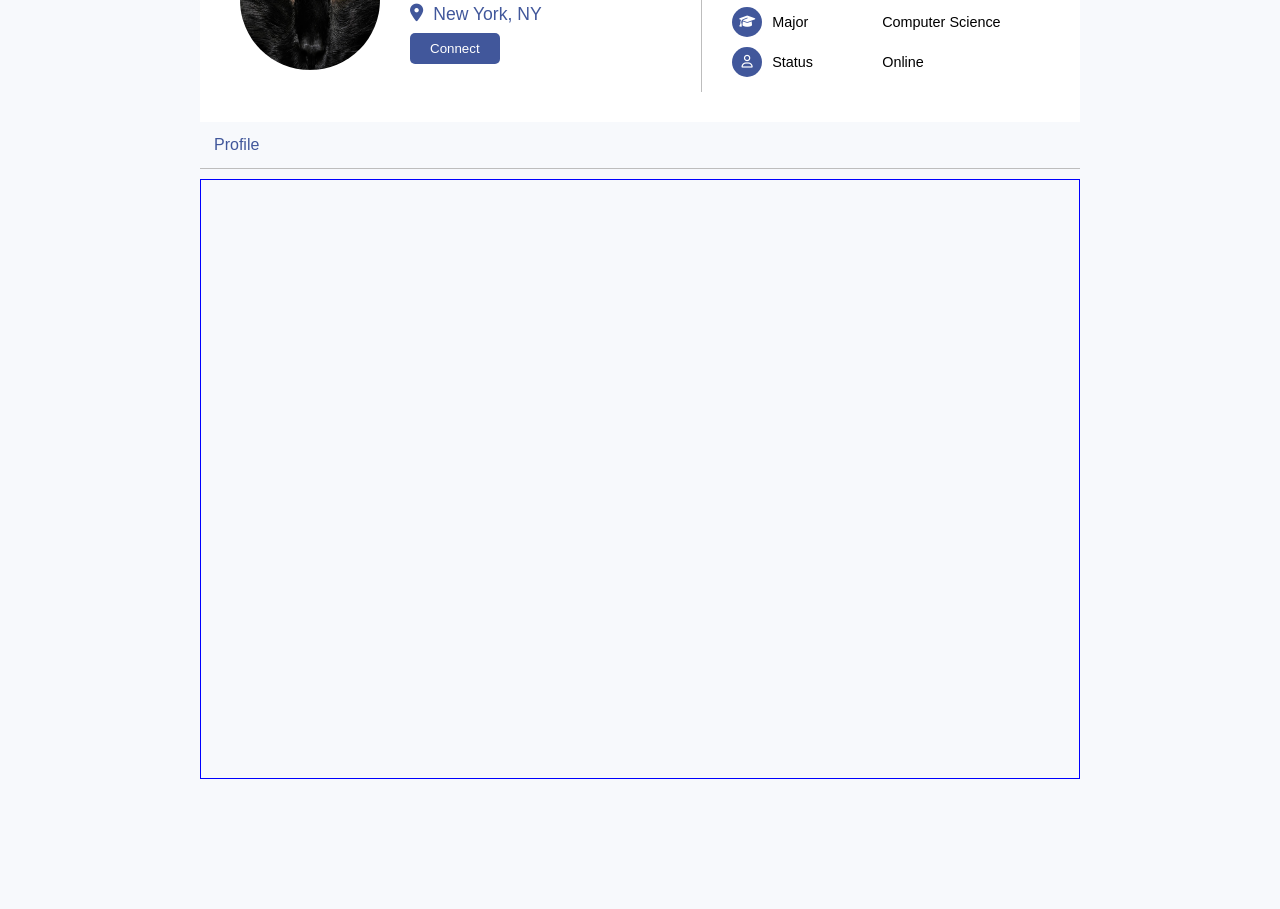
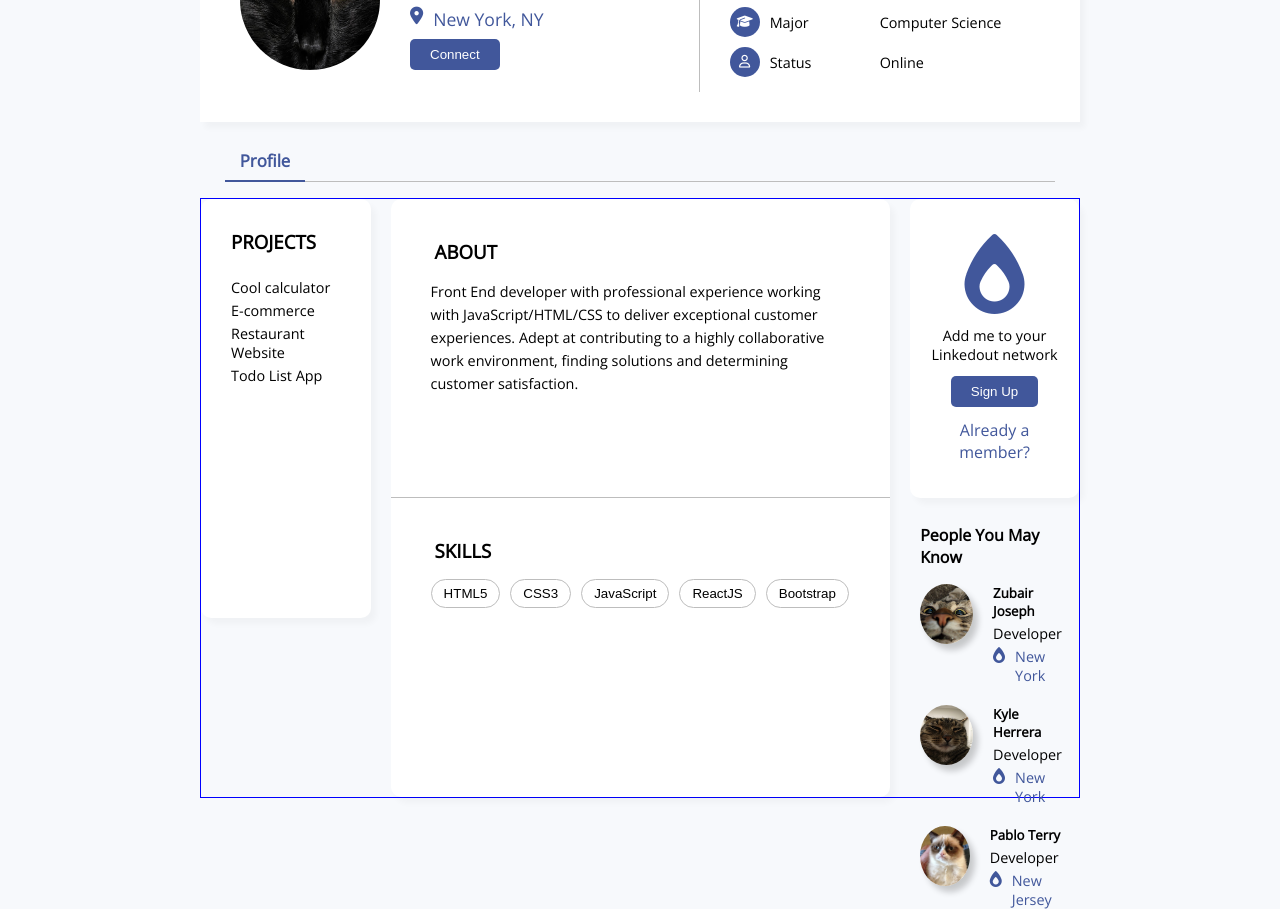
Before and after one commit to Swhag/Landing-Pages-Project, a plain HTML site: page Sample-Page/profile.html in a window 1280 px wide. Shown: the part 248-1157 px from the top of the page. Before the commit the page ends 1027 px from the top, so only its background shows below. Drawn offline with nearby package versions, Linux system fonts and the light colour scheme.

Commit message:
profile page profile content section updated

```diff
--- a/Sample-Page/profile.html
+++ b/Sample-Page/profile.html
@@ -79,16 +79,89 @@
       </section>
 
       <section class="profile-content-container">
-        <div class="profile-tab">Profile</div>
+        <div class="profile-tab"><h5>Profile</h5></div>
         <div class="profile-content">
-          <div class="profile-left"></div>
+          <div class="profile-left">
+            <h3>PROJECTS</h3>
+            <ul>
+              <li>Cool calculator</li>
+              <li>E-commerce</li>
+              <li>Restaurant Website</li>
+              <li>Todo List App</li>
+            </ul>
+          </div>
           <div class="profile-mid">
-            <div class="profile-mid-top"></div>
-            <div class="profile-mid-bottom"></div>
+            <div class="profile-mid-top">
+              <h3>ABOUT</h3>
+              <p>
+                Front End developer with professional experience working with
+                JavaScript/HTML/CSS to deliver exceptional customer experiences.
+                Adept at contributing to a highly collaborative work
+                environment, finding solutions and determining customer
+                satisfaction.
+              </p>
+            </div>
+            <div class="profile-mid-bottom">
+              <h3>SKILLS</h3>
+              <div class="skill-tags">
+                <button>HTML5</button>
+                <button>CSS3</button>
+                <button>JavaScript</button>
+                <button>ReactJS</button>
+                <button>Bootstrap</button>
+              </div>
+            </div>
           </div>
+
           <div class="profile-right">
-            <div class="profile-right-top"></div>
-            <div class="profile-right-bottom"></div>
+            <div class="profile-right-top">
+              <i class="fa-solid fa-fire-flame-simple"></i>
+
+              <h4>Add me to your Linkedout network</h4>
+              <button>Sign Up</button>
+              <p>Already a member?</p>
+            </div>
+
+            <div class="profile-right-bottom">
+              <h4>People You May Know</h4>
+              <div class="people-list">
+                <div class="people">
+                  <img src="./img/Profile/cat1.jpg" />
+                  <div class="people-info">
+                    <h5>Zubair Joseph</h5>
+                    <p>Developer</p>
+                    <div class="people-location">
+                      <i class="fa-solid fa-fire-flame-simple"></i>
+                      <p>New York</p>
+                    </div>
+                  </div>
+                </div>
+
+                <div class="people">
+                  <img src="./img/Profile/cat2.jpg" />
+                  <div class="people-info">
+                    <h5>Kyle Herrera</h5>
+                    <p>Developer</p>
+                    <div class="people-location">
+                      <i class="fa-solid fa-fire-flame-simple"></i>
+                      <p>New York</p>
+                    </div>
+                  </div>
+                </div>
+
+                <div class="people">
+                  <img src="./img/Profile/cat3.png" />
+                  <div class="people-info">
+                    <h5>Pablo Terry</h5>
+                    <p>Developer</p>
+                    <div class="people-location">
+                      <i class="fa-solid fa-fire-flame-simple"></i>
+                      <p>New Jersey</p>
+                    </div>
+                  </div>
+                </div>
+              </div>
+            </div>
           </div>
         </div>
       </section>
--- a/Sample-Page/styles/main.css
+++ b/Sample-Page/styles/main.css
@@ -1,3 +1,5 @@
+@import url('https://fonts.googleapis.com/css2?family=Open+Sans&display=swap');
+
 * {
   padding: 0;
   margin: 0;
@@ -11,7 +13,7 @@ html {
 body {
   margin: 0;
   padding: 0px;
-  font-family: 'Montserrat', sans-serif;
+  font-family: 'Open Sans', sans-serif;
 }
 
 a:link {
@@ -20,6 +22,10 @@ a:link {
 
 a:visited {
   text-decoration: none;
+}
+
+li {
+  list-style: none;
 }
 
 button {
@@ -64,6 +70,7 @@ button {
 }
 
 .navbar .nav-items {
+  border-bottom: 1px solid transparent;
   font-size: 1.2rem;
   display: flex;
   gap: 20px;
--- a/Sample-Page/styles/profile.css
+++ b/Sample-Page/styles/profile.css
@@ -33,6 +33,7 @@ body {
   display: flex;
   justify-content: space-between;
   align-items: center;
+  box-shadow: 5px 6px 6px 0 hsl(0 0% 0% / 0.03);
 }
 
 .top-banner-left {
@@ -197,12 +198,182 @@ body {
 .profile-tab {
   color: var(--primary-color);
   border-bottom: 1px solid var(--secondary-color);
-  padding: 14px;
-  margin-bottom: 10px;
+  margin: 10px 25px 10px 25px;
+  height: 50px;
+  position: relative;
+}
+
+.profile-tab h5 {
+  border-bottom: 2px solid var(--primary-color);
+  font-size: 1.05rem;
+  width: 80px;
+  padding: 8px;
+
+  bottom: -1px;
+  position: absolute;
+  text-align: center;
 }
 
 .profile-content {
   border: 1px solid blue;
   width: 100%;
   height: 600px;
+  margin-top: 16px;
+  display: flex;
+  gap: 20px;
 }
+
+.profile-left {
+  background-color: #fff;
+  width: 20%;
+  height: 70%;
+  padding: 30px;
+  border-radius: 10px;
+  box-shadow: 5px 6px 6px 0 hsl(0 0% 0% / 0.03);
+}
+
+.profile-left h3 {
+  margin-bottom: 24px;
+}
+
+.profile-left li {
+  margin: 4px 0px;
+  font-size: 0.9rem;
+}
+
+.profile-mid {
+  background-color: #fff;
+  width: 60%;
+  height: 100%;
+  border-radius: 10px;
+  box-shadow: 5px 6px 6px 0 hsl(0 0% 0% / 0.03);
+}
+
+.profile-mid-bottom,
+.profile-mid-top {
+  width: 100%;
+  height: 50%;
+  padding: 40px;
+}
+
+.profile-mid-top h3,
+.profile-mid-bottom h3 {
+  margin-bottom: 16px;
+  margin-left: 4px;
+}
+
+.profile-mid-top {
+  border-bottom: 1px solid var(--secondary-color);
+}
+
+.profile-mid-top p {
+  font-size: 0.9rem;
+}
+
+.profile-mid-top p {
+  line-height: 1.6;
+}
+
+.skill-tags {
+  display: flex;
+  flex-wrap: wrap;
+  gap: 10px;
+}
+
+.skill-tags button {
+  border: 1px solid var(--secondary-color);
+  background-color: #fff;
+
+  padding: 6px 12px;
+  border-radius: 25px;
+}
+
+.profile-right {
+  width: 20%;
+  height: 100%;
+}
+
+.profile-right-top {
+  background-color: #fff;
+  width: 100%;
+  height: 50%;
+  padding: 20px;
+  border-radius: 10px;
+
+  display: flex;
+  flex-direction: column;
+  justify-content: center;
+  align-items: center;
+  text-align: center;
+  gap: 12px;
+  box-shadow: 5px 6px 6px 0 hsl(0 0% 0% / 0.03);
+}
+
+.profile-right-top i {
+  color: var(--primary-color);
+  font-size: 5rem;
+}
+
+.profile-right-top h4 {
+  font-size: 0.9rem;
+  font-weight: 500;
+}
+
+.profile-right-top button {
+  border: none;
+  background-color: var(--primary-color);
+  color: #fff;
+  padding: 8px 20px;
+  border-radius: 5px;
+}
+
+.profile-right-top p {
+  color: var(--primary-color);
+}
+
+.profile-right-bottom {
+  width: 100%;
+  height: 50%;
+  padding: 10px;
+}
+
+.profile-right-bottom h4 {
+  margin-top: 16px;
+  margin-bottom: 16px;
+}
+
+.profile-right-bottom img {
+  width: 60px;
+  height: 60px;
+  border-radius: 50%;
+  box-shadow: 5px 6px 6px 0 hsl(0 0% 0% / 0.2);
+}
+
+.people-list {
+  width: 100%;
+  display: flex;
+  flex-direction: column;
+  justify-content: center;
+  gap: 20px;
+}
+
+.people {
+  display: flex;
+  gap: 20px;
+}
+
+.people-info {
+  display: flex;
+  flex-direction: column;
+  gap: 4px;
+}
+
+.people-info p {
+  font-size: 0.9rem;
+}
+
+.people-location {
+  display: flex;
+  gap: 10px;
+  color: var(--primary-color);
+}
```
Also changed, not shown: Sample-Page/img/Profile/cat1.jpg (added), Sample-Page/img/Profile/cat2.jpg (added), Sample-Page/img/Profile/cat3.png (added).
